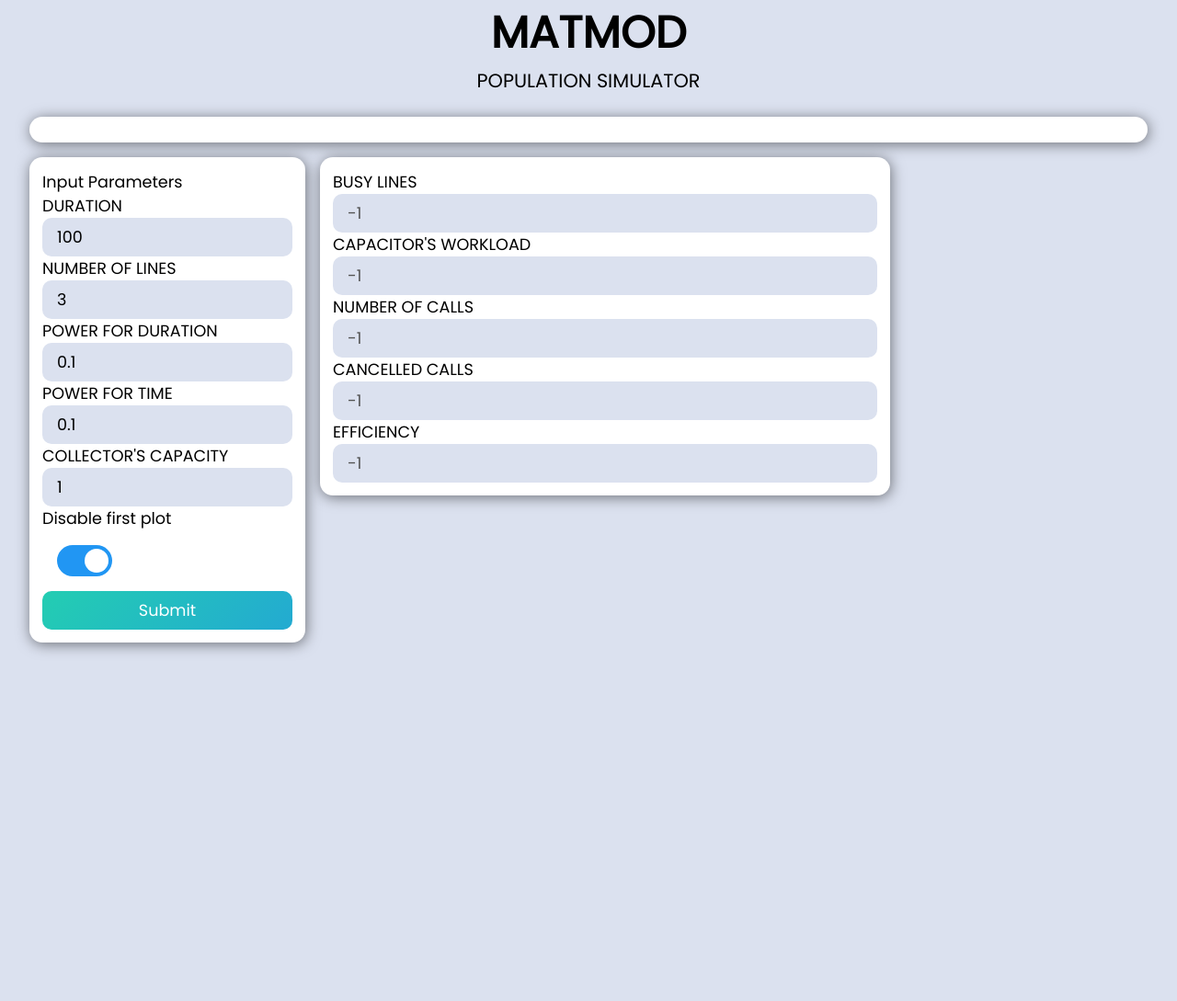
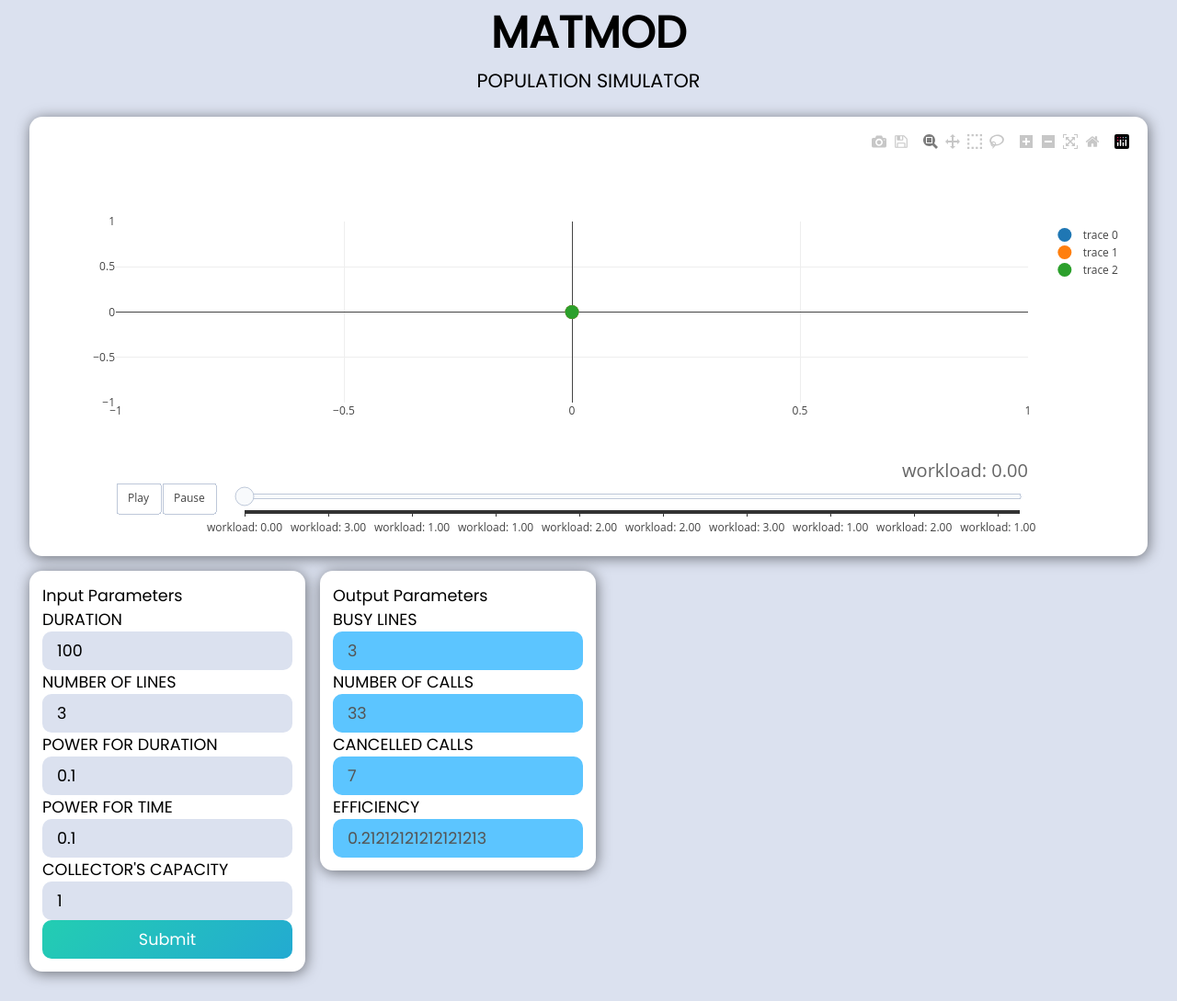
Before and after one commit to dm4nk/mathmod, a Flask app: page / in a window 1280 px wide. Shown: the whole page at 92% size. Before the commit the page ends 711 px from the top, so only its background shows below. Run offline with Flask 2, Linux system fonts and the light colour scheme; some libraries are stand-ins or nearby versions.

Commit message:
lab 2 works but not ok

```diff
--- a/model.py
+++ b/model.py
@@ -127,9 +127,8 @@ def calculate(time: float, n: int, alpha: float, betta: float, c: int):
 
         x, y, = [], []
         for _t, _m in zip(time_points, m_masked):
-            if _m:
-                x.append(_t)
-                y.append(_m * i)
+            x.append(_t)
+            y.append(_m * (i + 1) if _m else 0)
 
         graphs.append({
             'x': x,
@@ -142,7 +141,7 @@ def calculate(time: float, n: int, alpha: float, betta: float, c: int):
             'cancelled_calls': r,
             'efficiency': efficiency,
             'busy_lines': busy_lines,
-            'summary_count': workload,
+            'workload': workload,
         },
         'graphs': graphs
     }
--- a/static/css/styles.css
+++ b/static/css/styles.css
@@ -22,6 +22,7 @@ body {
   --color-gray-4: #454e56;
   --color-gray-5: #2a2e35;
   --color-gray-6: #12181b;
+  --color-blue: #5cc5ff;
   --br-sm-2: 14px;
   --box-shadow-1: 0 3px 15px rgba(0, 0, 0, .3);
 }
@@ -46,6 +47,9 @@ body {
   margin: 1.5rem;
 }
 
+.input-control .output-parameter {
+  background-color: var(--color-blue);
+}
 .input-control input {
   appearance: none;
   border-radius: 10px;
--- a/static/css/styles.scss
+++ b/static/css/styles.scss
@@ -22,6 +22,7 @@ body {
   --color-gray-4: #454e56;
   --color-gray-5: #2a2e35;
   --color-gray-6: #12181b;
+  --color-blue: #5cc5ff;
   --br-sm-2: 14px;
   --box-shadow-1: 0 3px 15px rgba(0, 0, 0, .3);
 }
@@ -51,6 +52,10 @@ body {
 }
 
 .input-control {
+
+  .output-parameter {
+    background-color: var(--color-blue);
+  }
 
   input {
     appearance: none;
--- a/static/js/plot.js
+++ b/static/js/plot.js
@@ -1,5 +1,4 @@
 const submitBtn = document.querySelector('.submit-btn');
-const switchBtn = document.getElementById('switch-plot');
 
 function getIntById(id) {
     return parseInt(document.getElementById(id)?.value);
@@ -36,6 +35,7 @@ submitBtn.addEventListener('click', async function (event) {
         success: function (result) {
             console.log(result);
             buildPlots(result);
+            fillParameters(result);
             console.log("REFRESHED");
         },
         error: function (result, status) {
@@ -48,13 +48,14 @@ submitBtn.addEventListener('click', async function (event) {
 
 
 function buildPlots(data) {
-    const togglePlot = document.querySelector('#switch-plot').checked;
+    Promise.all([getStartTraces(data), getLayout(data), getFrames(data)]).then(buildFirstPlot);
+}
 
-    if (!togglePlot) {
-        Promise.all([getStartTraces(data), getLayout(data), getFrames(data)]).then(buildFirstPlot);
-    }
-
-    // getFullTraces(data).then(buildSecondPlot);
+function fillParameters(data) {
+    document.getElementById('busy-lines').value = data.customData.busy_lines;
+    document.getElementById('number-of-calls').value = data.customData.number_of_calls;
+    document.getElementById('cancelled-calls').value = data.customData.cancelled_calls;
+    document.getElementById('efficiency').value = data.customData.efficiency;
 }
 
 async function buildFirstPlot([startTraces, layout, frames]) {
@@ -66,14 +67,6 @@ async function buildFirstPlot([startTraces, layout, frames]) {
         frames: frames,
     }).then(() => console.log('finished 1 plot'));
 
-}
-
-async function buildSecondPlot(res) {
-    console.log('started 2 plot');
-    Plotly.react('plot2', {
-        data: res,
-        config: {showSendToCloud: true},
-    }).then(() => console.log('finished 2 plot'));
 }
 
 async function getLayout(data) {
@@ -166,11 +159,9 @@ async function getFullTraces(data) {
 
 async function getSteps(data) {
     let steps = [];
-    const s = getFloatById('s');
 
     for (let i = 0; i < data.graphs[0].x.length; i++) {
-        let label = "Summary: " + data.customData.summary_count[i].toFixed(2) + "\n" +
-            "Current time: " + (s * i).toFixed(1);
+        let label = "workload: " + data.customData.workload[i].toFixed(2);
 
         steps.push({
             label: label,
@@ -193,15 +184,15 @@ async function getFrames(data) {
     for (let i = 0; i < data.graphs[0].x.length; ++i) {
         frames.push({
             name: i,
-            data: data.graphs.map(planet => {
+            data: data.graphs.map(graph => {
                 return {
-                    x: planet.x.slice(0, i),
-                    y: planet.y.slice(0, i),
+                    x: graph.x.slice(0, i),
+                    y: graph.y.slice(0, i),
                     mode: 'markers',
                     marker: {
-                        size: 15,
+                        size: 5,
                         sizemode: 'area',
-                        sizeref: 200000
+                        sizeref: 20000
                     }
                 }
             })
--- a/templates/index.html
+++ b/templates/index.html
@@ -60,48 +60,43 @@
                     <input type="number" value="1" step="1" id="collectors-capacity" required
                            onkeypress="return charCode!==45">
                 </div>
-                <p>Disable first plot</p>
-                <div class="switch-buttons">
-                    <label class="switch">
-                        <input id="switch-plot" type="checkbox">
-                        <span class="slider round"></span>
-                    </label>
-                </div>
+                {#                <p>Disable first plot</p>#}
+                {#                <div class="switch-buttons">#}
+                {#                    <label class="switch">#}
+                {#                        <input id="switch-plot" type="checkbox">#}
+                {#                        <span class="slider round"></span>#}
+                {#                    </label>#}
+                {#                </div>#}
                 <div class="input-control">
                     <input class="submit-btn gradient-background" type="submit" value="Submit">
                 </div>
             </form>
         </div>
-        <div class="container" id="output-container">
+        <div class="container from-container" id="output-container">
+            <p>Output Parameters</p>
             <div class="input-control">
                 <label for="busy-lines">Busy lines</label>
-                <input type="number" value="-1" step="1" id="busy-lines" disabled>
-            </div>
-            <div class="input-control">
-                <label for="capacitors-workload">Capacitor's workload</label>
-                <input type="number" value="-1" step="0.0000000001" id="capacitors-workload" disabled>
+                <input class="output-parameter" type="number" value="-1" step="1" id="busy-lines" disabled>
             </div>
             <div class="input-control">
                 <label for="number-of-calls">Number of calls</label>
-                <input type="number" value="-1" step="1" id="number-of-calls" disabled>
+                <input class="output-parameter" type="number" value="-1" step="1" id="number-of-calls" disabled>
             </div>
             <div class="input-control">
                 <label for="cancelled-calls">Cancelled calls</label>
-                <input type="number" value="-1" step="1" id="cancelled-calls" disabled>
+                <input class="output-parameter" type="number" value="-1" step="1" id="cancelled-calls" disabled>
             </div>
             <div class="input-control">
                 <label for="efficiency">Efficiency</label>
-                <input type="number" value="-1" step="0.0000000001" id="efficiency" disabled>
+                <input class="output-parameter" type="number" value="-1" step="0.0000000001" id="efficiency" disabled>
             </div>
         </div>
 
     </div>
 </div>
-</div>
 
 
 <script src="../static/js/plot.js"></script>
-<script src="../static/js/form-creation.js"></script>
 
 <script>
     const event = new MouseEvent('click', {
@@ -109,7 +104,6 @@
         bubbles: true,
         cancelable: true
     });
-    switchBtn.dispatchEvent(event);
     submitBtn.dispatchEvent(event);
 </script>
 </body>
```
Also changed, not shown: 1 other file.
